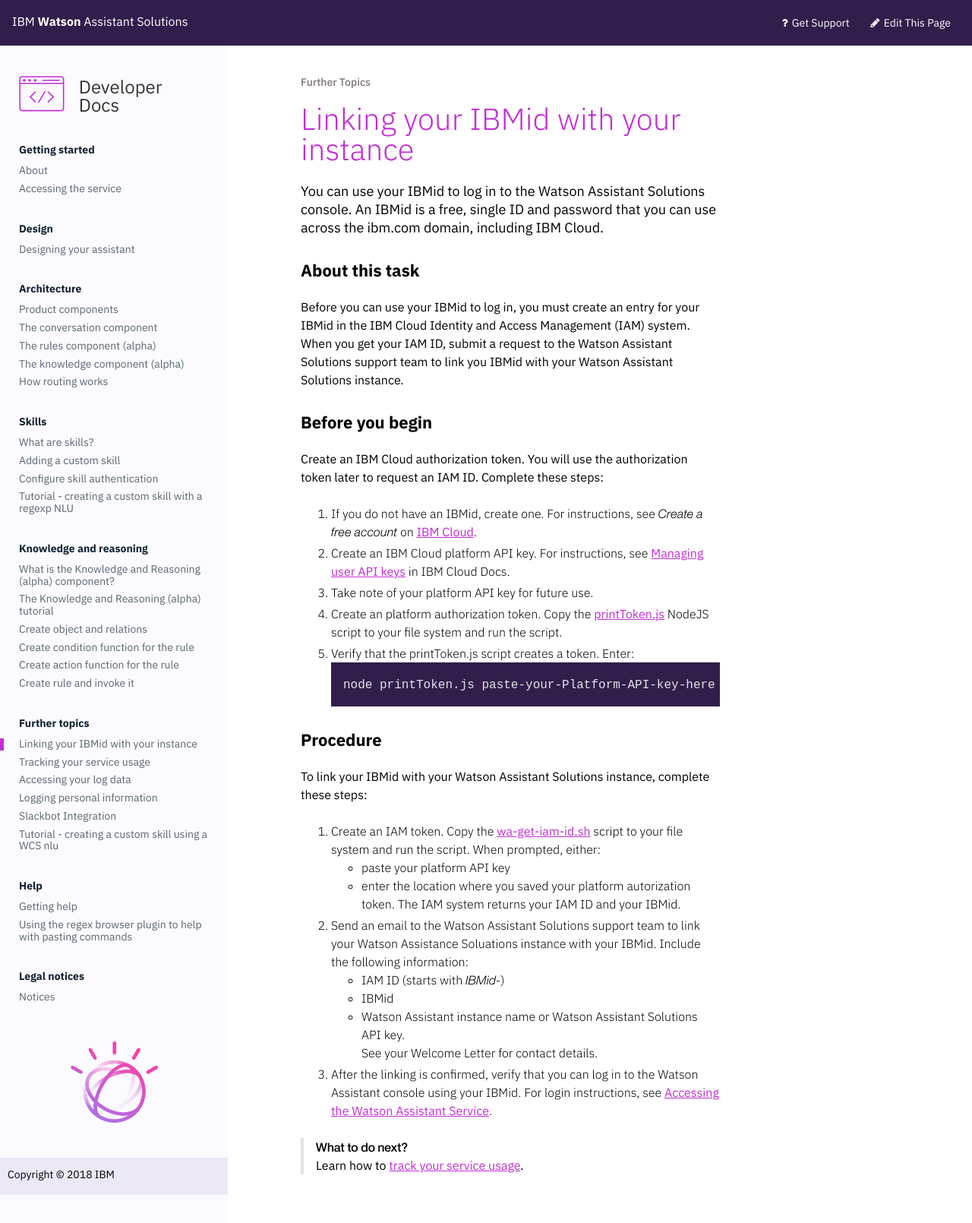
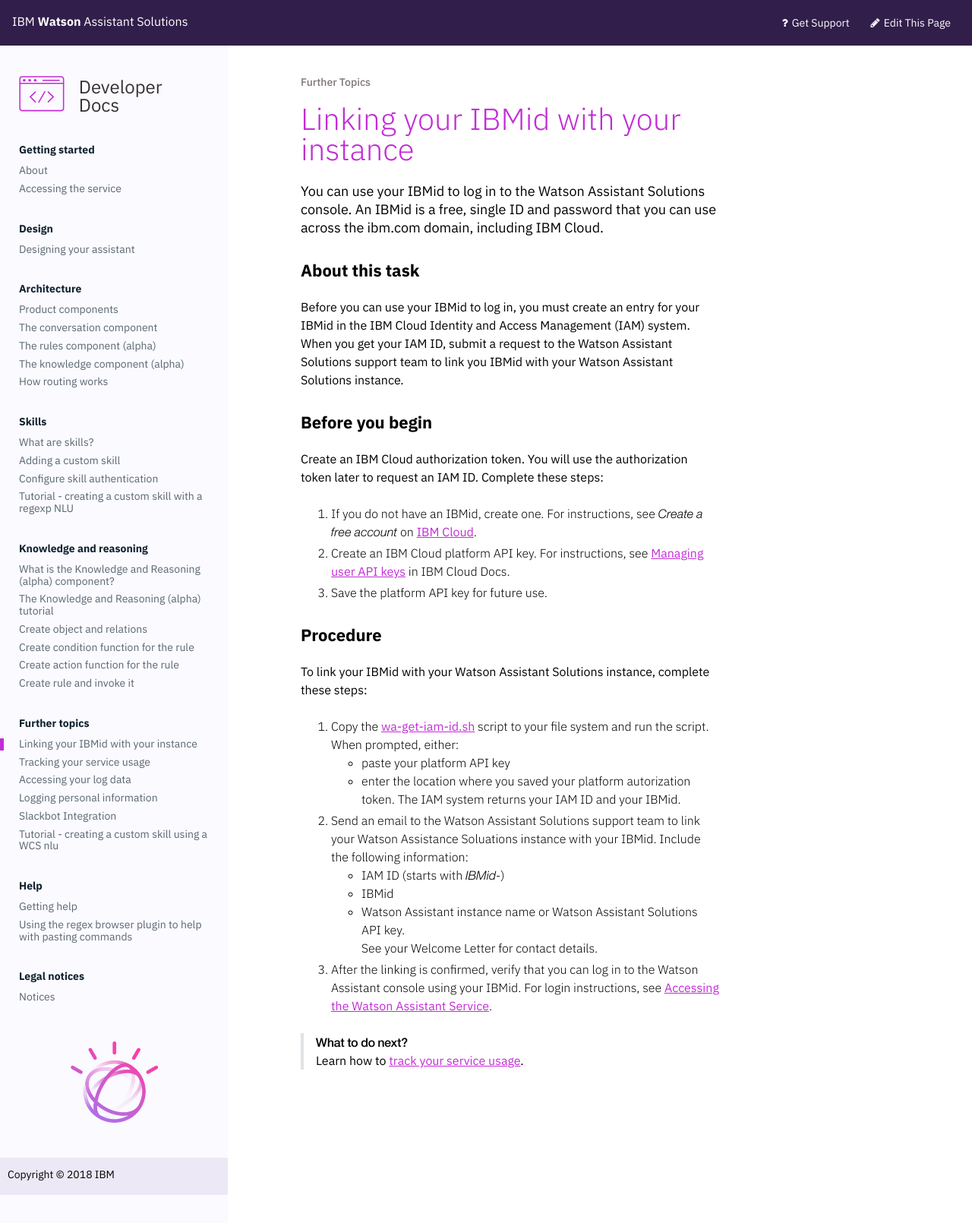
Before and after one commit to Watson-Personal-Assistant/developer, a Jekyll site: the page built from _content/further-topics/login-with-IBMid.md, in a window 1280 px wide. Shown: the whole page at 76% size. Built offline with Jekyll 4.4.1, drawn with Linux system fonts in a browser that asks for light colours.

Commit message:
removes need for printToken.js script when linking IBMid to instance

````diff
--- a/_content/further-topics/login-with-IBMid.md
+++ b/_content/further-topics/login-with-IBMid.md
@@ -12,25 +12,20 @@
 Create an IBM Cloud authorization token.  You will use the authorization token later to request an IAM ID.  Complete these steps:
 1.  If you do not have an IBMid, create one. For instructions, see *Create a free account* on  [IBM Cloud](https://bluemix.net).
 2.  Create an IBM Cloud platform API key.  For instructions, see [Managing user API keys](https://console.bluemix.net/docs/iam/userid_keys.html#userapikey) in IBM Cloud Docs.
-3. Take note of your platform API key for future use.
-4. Create an platform authorization token. Copy the [printToken.js]({{site.baseurl}}/assets/scripts/printToken.js) NodeJS script to your file system and run the script.
-5. Verify that the printToken.js script creates a token.  Enter:
-```
-node printToken.js paste-your-Platform-API-key-here
-```
+3. Save the platform API key for future use.
 
 ### Procedure
 To link your IBMid with your Watson Assistant Solutions instance, complete these steps:
-3. Create an IAM token. Copy the [wa-get-iam-id.sh]({{site.baseurl}}/assets/scripts/wa-get-iam-id.sh) script to your file system and run the script.  When prompted, either:
+1. Copy the [wa-get-iam-id.sh]({{site.baseurl}}/assets/scripts/wa-get-iam-id.sh) script to your file system and run the script.  When prompted, either:
   - paste your platform API key
   - enter the location where you saved your platform autorization token.
 The IAM system returns your IAM ID and your IBMid.
-5.  Send an email to the Watson Assistant Solutions support team to link your Watson Assistance Soluations instance with your IBMid. Include the following information:<br>
+2.  Send an email to the Watson Assistant Solutions support team to link your Watson Assistance Soluations instance with your IBMid. Include the following information:<br>
   - IAM ID (starts with *IBMid-*)
   - IBMid
   - Watson Assistant instance name or Watson Assistant Solutions API key. <br>
 See your Welcome Letter for contact details.
-6. After the linking is confirmed, verify that you can log in to the Watson Assistant console using your IBMid. For login instructions, see [Accessing the Watson Assistant Service]({{site.baseurl}}/get-started/get-api-key/).
+3. After the linking is confirmed, verify that you can log in to the Watson Assistant console using your IBMid. For login instructions, see [Accessing the Watson Assistant Service]({{site.baseurl}}/get-started/get-api-key/).
 
 > **What to do next?**<br/>
 Learn how to [track your service usage]({{site.baseurl}}/further-topics/service_usage/).
````
